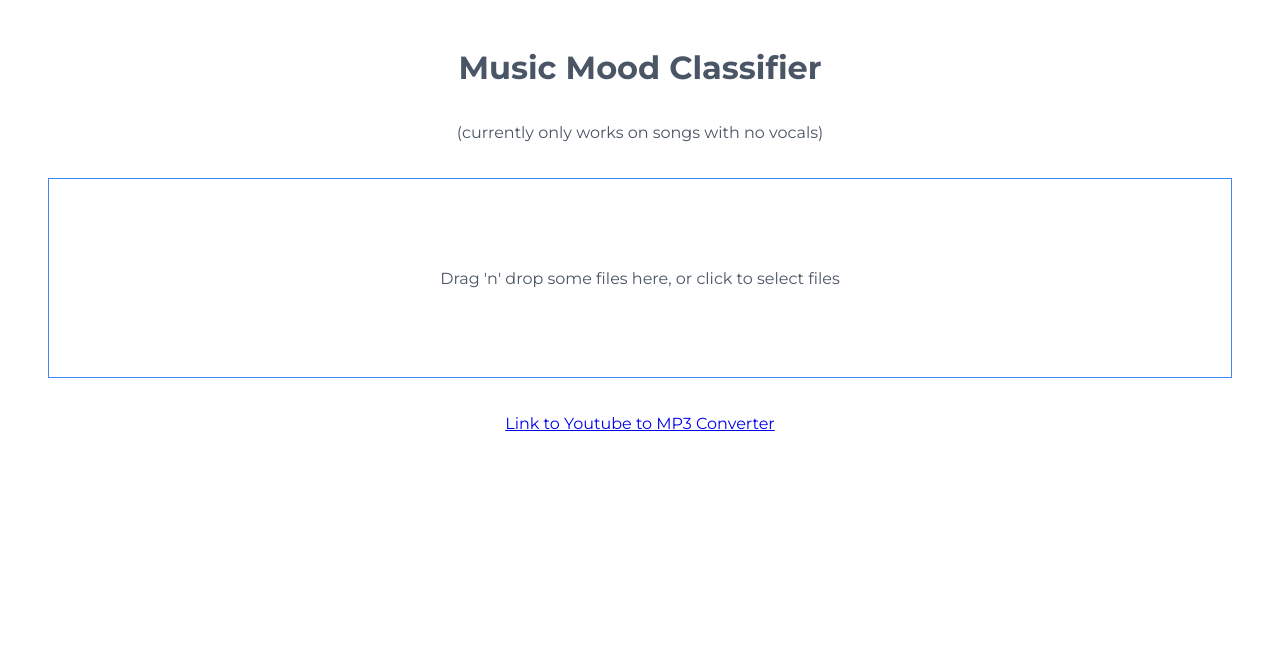
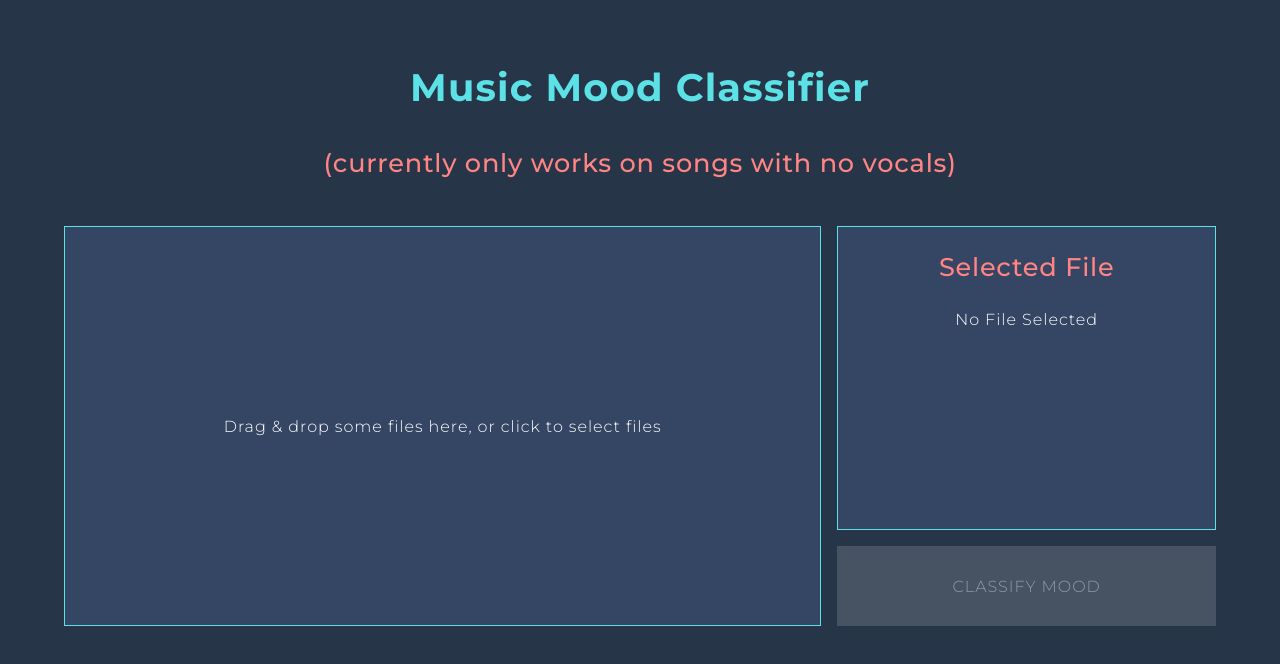
Before and after one commit to Austin2Shih/Music-Mood-Classifier, a Next.js app: page / in a window 1280 px wide. Shown: the top 664 px of the page. Built offline with nearby package versions, Linux system fonts and the light colour scheme.

Commit message:
Mild Visual Overhaul

```diff
--- a/src/components/AudioDisplay.js
+++ b/src/components/AudioDisplay.js
@@ -1,9 +1,9 @@
 import React, { useState, useEffect, useRef } from 'react'
-
+import { IoReturnUpBackOutline } from 'react-icons/io5'
 import styles from './AudioDisplay.module.css'
 
 import AudioControls from './AudioControls';
-export default function AudioDisplay({ songData }) {
+export default function AudioDisplay({ songData, setSongData }) {
     const { name, url, predictions, counts, sample_interval } = songData
     const audioElement = new Audio(url);
     const [trackProgress, setTrackProgress] = useState(0);
@@ -81,6 +81,13 @@ export default function AudioDisplay({ songData }) {
 
     return (
     <div className={styles.display_container}>
+        <div
+          onClick={() => setSongData(null)}
+          className={styles.back_container}
+        >
+          <IoReturnUpBackOutline/>
+          <p>back to home</p>
+        </div>
         <h3>{name}/</h3>
         <p>{JSON.stringify(counts)}</p>
         <p>CURRENT MOOD</p>
--- a/src/components/AudioDisplay.module.css
+++ b/src/components/AudioDisplay.module.css
@@ -9,6 +9,21 @@
     justify-content: space-between;
     background-color: var(--active-color);
     transition: background-color 7s ease;
+}
+
+.back_container {
+    position: fixed;
+    left: var(--spacer);
+    top: var(--spacer);
+    display: flex;
+    flex-direction: row;
+    justify-content: baseline;
+    gap: var(--tinySpacer);
+    cursor: pointer;
+}
+
+.back_container:hover {
+    transform: scale(1.02);
 }
 
 .audio_player {
--- a/src/components/AudioInput.js
+++ b/src/components/AudioInput.js
@@ -2,9 +2,11 @@ import React, {useCallback, useState} from 'react'
 import {useDropzone} from 'react-dropzone'
 
 import styles from './AudioInput.module.css'
+import SubmissionPopup from './SubmissionPopup'
 
 export default function AudioInput({ setData }) {
     const [file, setFile] = useState(null)
+    const [pending, setPending] = useState(false);
 
     const onDrop = useCallback(acceptedFiles => {
         if (acceptedFiles?.length) {
@@ -13,6 +15,8 @@ export default function AudioInput({ setData }) {
     }, [])
 
     const sendPayload = async () => {
+        if (file) {
+            setPending(true)
             const formData = new FormData();
             formData.append('audioFile', file);
             const res = await fetch(`${process.env.NEXT_PUBLIC_FLASK_ENDPOINT}/api/mood`, {
@@ -28,6 +32,8 @@ export default function AudioInput({ setData }) {
                 url: URL.createObjectURL(file),
                 ...data,
             })
+            setPending(false)
+        }
     }
     const {getRootProps, getInputProps, isDragActive} = useDropzone({
     onDrop,
@@ -44,15 +50,23 @@ export default function AudioInput({ setData }) {
             {
                 isDragActive ?
                 <p>Drop the files here ...</p> :
-            <p>Drag 'n' drop some files here, or click to select files</p>
+                <p>Drag & drop some files here, or click to select files</p>
             }
         </div>
-        { file && <>
+        <div className={styles.input_options}>
+            <div className={styles.selected_file}>
+                <h2 className={styles.selected_file_header}>Selected File</h2>
                 <div className={styles.accepted_file}>
-                <p>{file.name}</p>
+                    <p>{file? file.name : 'No File Selected'}</p>
                 </div>
-            <button className={styles.submit_button} onClick={sendPayload}>CLASSIFY MOOD</button>
-        </> }
+             </div>
+            <button
+                className={`${styles.submit_button} ${file? null: styles.inactive}`}
+                onClick={sendPayload}>
+                    <p>CLASSIFY MOOD</p>
+            </button>
+        </div>
+        <SubmissionPopup pending={pending}/>
     </div>
     )
 }
--- a/src/components/AudioInput.module.css
+++ b/src/components/AudioInput.module.css
@@ -1,30 +1,80 @@
 .input_container {
+    width: 100%;
+    display: flex;
+    flex-direction: row;
+    justify-content: center;
+    gap: var(--smallSpacer);
+}
+
+.drop_box {
+    width: 66.66%;
+    height: 400px;
+    border: 1px solid var(--textSecondary);
+    display: flex;
+    justify-content: center;
+    align-items: center;
+    flex-grow: 2;
+    background-color: var(--secondary);
+    cursor: pointer;
+}
+
+.input_options {
+    width: 33.33%;
+    display: flex;
+    flex-direction: column;
+    gap: var(--smallSpacer);
+}
+
+.selected_file {
+    width: 100%;
+    padding: var(--spacer);
+    border: 1px solid var(--textSecondary);
+    background-color: var(--secondary);
+    flex-grow: 1;
+    display: flex;
+    flex-direction: column;
+    gap: var(--smallSpacer);
+}
+
+.accepted_file {
     width: 100%;
     display: flex;
     flex-direction: column;
     justify-content: center;
-    gap: 16px;
-}
-
-.drop_box {
-    width: 100%;
-    height: 200px;
-    border: 1px solid var(--primary);
-    display: flex;
-    justify-content: center;
     align-items: center;
-}
-
-.accepted_files {
-    width: 100%;
-    display: flex;
-    flex-direction: row;
-    gap: 16px;
 }
 
 .submit_button {
     padding: 16px;
-    background: none;
-    border: solid 1px var(--primary);
+    border: none;
+    background-color: var(--textTertiary);
+    height: 20%;
+    min-height: 50px;
     cursor: pointer;
+    flex-grow: 0;
 }
+
+.submit_button:hover {
+    transform: scale(1.02);
+}
+
+.submit_button.inactive {
+    opacity: 0.5;
+    background-color: var(--whiteButtonFill);
+    cursor: auto;
+}
+
+.submit_button.inactive:hover {
+    transform: scale(1);
+}
+
+@media screen and (max-width: 986px) {
+    .input_container {
+        flex-direction: column;
+    }
+
+    .drop_box,
+    .input_options {
+        width: 100%;
+    }
+}
--- a/src/components/MoodApp.js
+++ b/src/components/MoodApp.js
@@ -6,6 +6,9 @@ import AudioDisplay from './AudioDisplay'
 export default function MainApp() {
     const [songData, setSongData] = useState(null)
     return (<div className={styles.app_container}>
-        { songData ? <AudioDisplay songData={songData}/> : <AudioInput setData={setSongData}/> }
+        { songData?
+            <AudioDisplay songData={songData} setSongData={setSongData}/> :
+            <AudioInput setData={setSongData}/>
+        }
     </div>)
 }
--- /dev/null
+++ b/src/components/SubmissionPopup.js
@@ -0,0 +1,20 @@
+import Link from 'next/link'
+
+import styles from './SubmissionPopup.module.css'
+
+export default function SubmissionPopup({ pending }) {
+    return (
+        <>
+        { pending &&
+            <div className={styles.confirmation_backdrop}>
+                <div className={styles.confirmation_container}>
+                    <div className={styles.loading_container}>
+                        <h3>Hold on while we process the song...</h3>
+                        <div className={styles.loader}></div>
+                    </div>
+                </div>
+            </div>
+        }
+        </>
+    )
+}
--- /dev/null
+++ b/src/components/SubmissionPopup.module.css
@@ -0,0 +1,61 @@
+.failed_container {
+    display: flex;
+    flex-direction: column;
+    align-items: center;
+    justify-content: center;
+    margin-top: auto;
+    margin-bottom: auto;
+}
+
+.confirmation_backdrop {
+    position: fixed;
+    width: 100%;
+    height: 100vh;
+    left: 0;
+    top: 0;
+    background-color: rgba(0, 0, 0, 0.5);
+    display: flex;
+    align-items: center;
+    justify-content: center;
+}
+
+.confirmation_container {
+    display: flex;
+    flex-direction: column;
+    align-items: center;
+    border-radius: 12px;
+    width: 600px;
+    height: 500px;
+    margin: auto;
+    background-color: var(--secondary);
+    filter: drop-shadow(3px 3px 3px rgba(0, 0, 0, 0.2));
+    padding: 32px;
+}
+
+.loading_container {
+    display: flex;
+    flex-direction: column;
+    align-items: center;
+    gap: 24px;
+}
+
+.loader {
+    border: 8px solid #f3f3f3;
+    /* Light grey */
+    border-top: 8px solid var(--textSecondary);
+    /* Blue */
+    border-radius: 50%;
+    width: 40px;
+    height: 40px;
+    animation: spin 1.2s linear infinite;
+}
+
+@keyframes spin {
+    0% {
+        transform: rotate(0deg);
+    }
+
+    100% {
+        transform: rotate(360deg);
+    }
+}
--- a/src/globals.css
+++ b/src/globals.css
@@ -1,15 +1,25 @@
 @import url('https://fonts.googleapis.com/css2?family=Montserrat:ital,wght@0,100;0,200;0,300;0,400;0,500;0,600;0,700;0,800;0,900;1,100;1,200;1,300;1,400;1,500;1,600;1,700;1,800;1,900&display=swap');
 
+html {
+    font-family: 'poppins';
+    color: var(--textPrimary);
+}
+
+body {
+    background-color: var(--primary);
+}
+
 :root {
-    --primary: #4287f5;
-    --secondary: #eba134;
+    --textPrimary: white;
+    --textSecondary: #5CE1E6;
+    --textTertiary: #FF8484;
 
-    --primary-light: #6ea0f1;
+    --primary: #263547;
+    --secondary: #354564;
 
-    --text-primary: #4a5566;
-    --text-light: #f0f6ff;
-    --text-dark: black;
-    --text-title: var(--primary);
+    --whiteButtonFill: rgba(255, 255, 255, 0.3);
+    --blurpleButtonFill: rgba(38, 53, 71, 0.3);
+    --slightlyTransparentBlue: rgba(92, 225, 230, 0.8);
 
     --active-player: white;
     --inactive-player: #00aeb0;
@@ -20,7 +30,22 @@
     --song-happy: #5db1ba;
     --song-romantic: #ba5d9e;
 
-    --navbar-height: 80px;
+    --borderRadius: 8px;
+
+    --tinierSpacer: 4px;
+    --tinySpacer: 8px;
+    --smallSpacer: 16px;
+    --spacer: 24px;
+    --largeSpacer: 48px;
+    --largerSpacer: 64px;
+    --hugeSpacer: 180px;
+
+    --fontSmall: 1rem;
+    --fontMedium: 1.3rem;
+    --fontSmallHeader: 1.6rem;
+    --fontHeader: 2.4rem;
+    --fontButton: 1.4rem;
+    --fontHuge: 3.4rem;
 }
 
 * {
@@ -30,14 +55,40 @@
     font-family: 'Montserrat', sans-serif;
 }
 
-p,
 h1,
 h2,
 h3,
 h4,
-h5,
-h6 {
-    color: var(--text-primary);
+p {
+    margin: 0;
+}
+
+h1 {
+    color: var(--textSecondary);
+    font-weight: 700;
+    font-size: var(--fontHeader);
+    letter-spacing: 0.03em;
+}
+
+h2 {
+    color: var(--textTertiary);
+    font-weight: 500;
+    font-size: var(--fontSmallHeader);
+    letter-spacing: 0.03em;
+    text-align: center;
+    margin-bottom: 12px;
+}
+
+p {
+    font-style: normal;
+    font-weight: 300;
+    font-size: var(--fontSmall);
+    letter-spacing: 0.06em;
+}
+
+a,
+button {
+    color: var(--textPrimary)
 }
 
 @media screen and (max-width: 800px) {
--- a/src/pages/index.js
+++ b/src/pages/index.js
@@ -6,9 +6,8 @@ export default function Index() {
   return (
     <div className={styles.homepage_container}>
       <h1>Music Mood Classifier</h1>
-      <p>{`(currently only works on songs with no vocals)`}</p>
+      <h2>{`(currently only works on songs with no vocals)`}</h2>
       <MoodApp/>
-      <a href='https://tomp3.cc/youtube-to-mp3/'>Link to Youtube to MP3 Converter</a>
     </div>
   );
 }
--- a/src/pages/index.module.css
+++ b/src/pages/index.module.css
@@ -4,6 +4,6 @@
     flex-direction: column;
     justify-content: center;
     text-align: center;
-    padding: 48px;
+    padding: var(--largerSpacer);
     gap: 36px;
 }
```
Also changed, not shown: 1 other file (tests, documents, lock files or other folders). Lines whose indentation alone changed are shown as unchanged.
